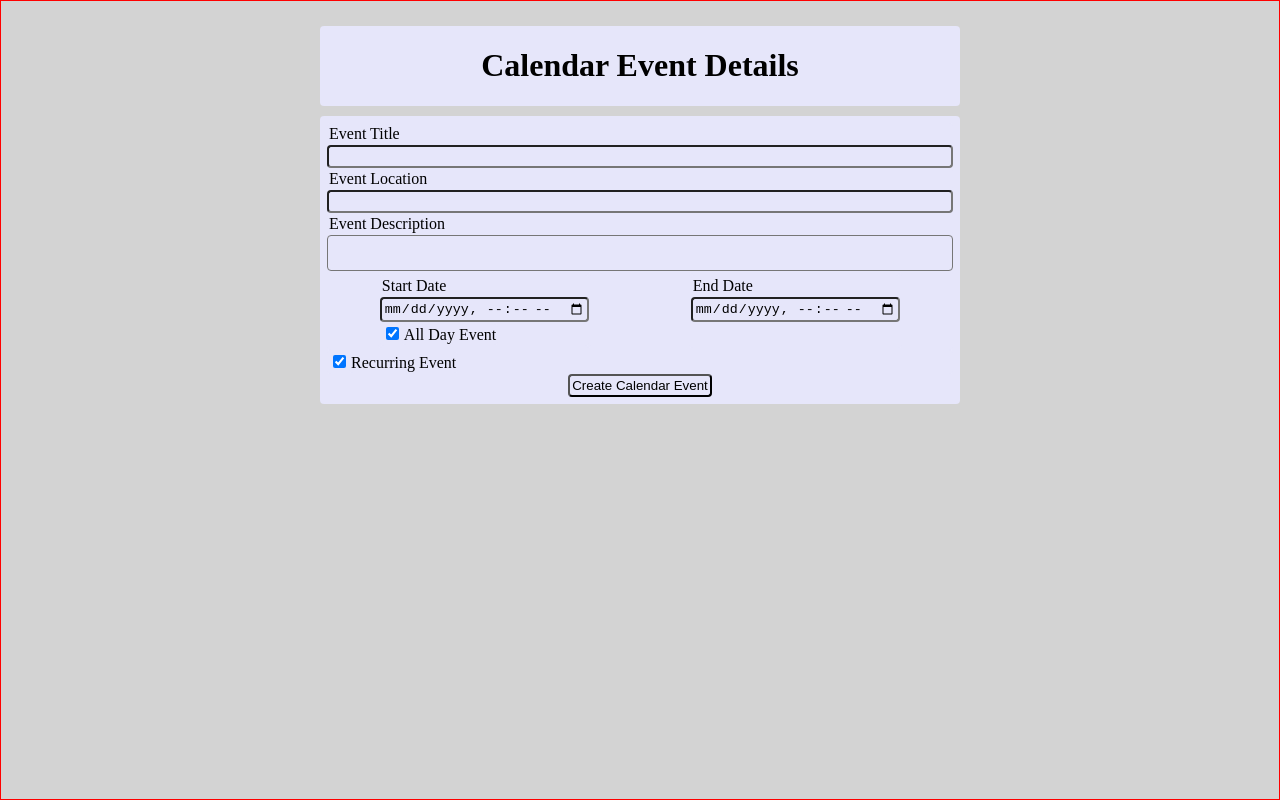
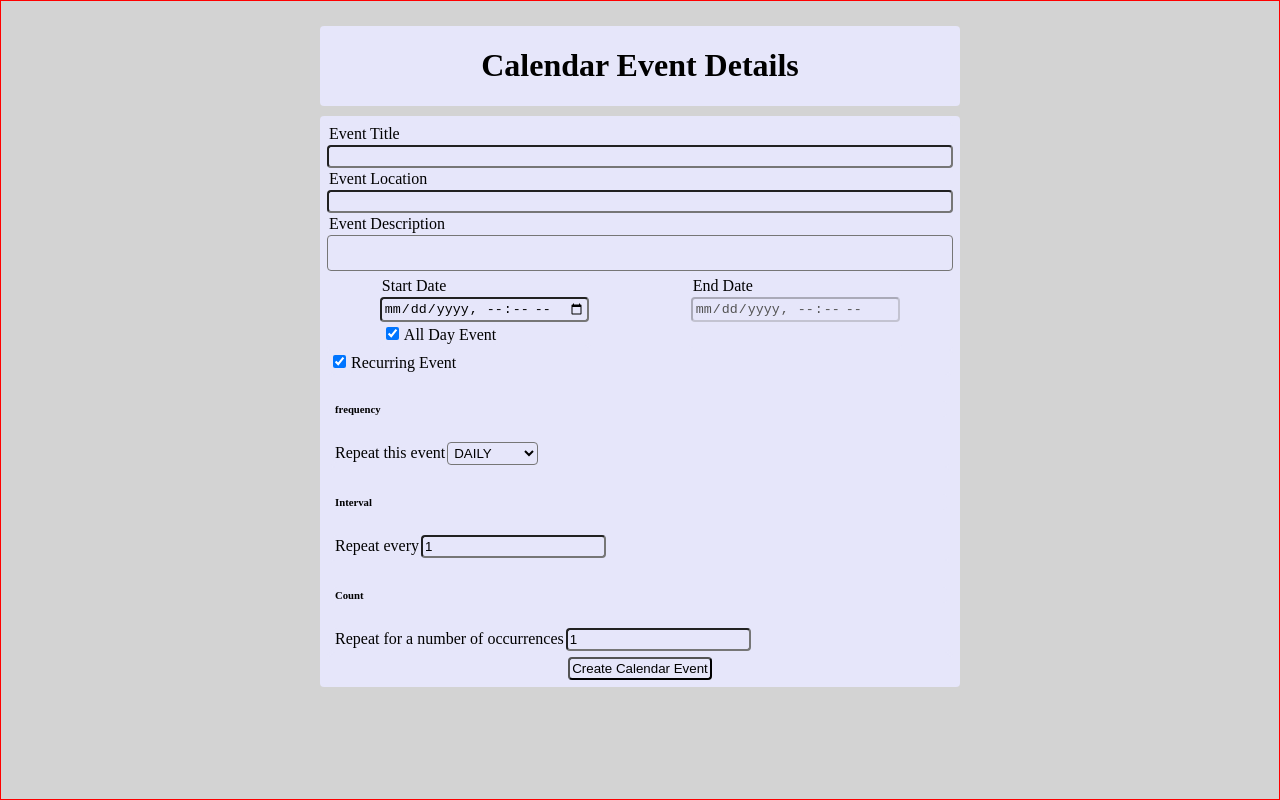
Before and after one commit to pfelto/ReactCalendarEvents, a React app: page / in a window 1280 px wide. Both pictures are taken after a click on the checkbox "Recurring Event". Built offline with nearby package versions, Linux system fonts and the light colour scheme.

Commit message:
Added in all the markup and functionality to create a basic iCalendar Event that can have simple recurrence. Need to complete markup for the recurring event section then will push to github

```diff
--- a/src/components/App.js
+++ b/src/components/App.js
@@ -4,37 +4,157 @@ import { ICalendar } from "datebook";
 
 const emptyCalendar = {
   title: "",
-  description: null,
+  description: "",
   location: "",
   start: "",
+  end: "",
+  //recurrence is not supported in Yahoo or Outlook calendars using dateBook
+  recurrence: {
+    frequency: "DAILY",
+    interval: 1,
+    count: 1,
+    /*
+    Addd these later as it adds more complexity
     end: null,
-  recurrence: {
-    frequency: null,
-    interval: null,
-    count: null,
+    weekdays: null,
     monthdays: null,
     weekstart: null,
+    */
   },
+  allDay: true,
+  recurring: false,
 };
 
 export const App = () => {
   const [calendarEvent, setCalendarEvent] = useState(emptyCalendar);
 
   function createICS(event) {
-    const config = {
+    let config = {};
+    if (event.allDay) {
+      if (event.recurring) {
+        config = {
           title: event.title,
           location: event.location,
-      description: "Let's blow off some steam with a tall cold one!",
+          description: event.description,
           start: new Date(event.start),
           end: new Date(event.start),
           // an event that recurs every two weeks:
+          recurrence: {
+            frequency: event.recurrence.frequency,
+            interval: event.recurrence.interval,
+            count: event.recurrence.count,
+            /*
+          count: null,
+          Addd these later as it adds more complexity
+          end: null,
+          weekdays: null,
+          monthdays: null,
+          weekstart: null,
+          */
+          },
         };
+      } else {
+        config = {
+          title: event.title,
+          location: event.location,
+          description: event.description,
+          start: new Date(event.start),
+          end: new Date(event.start),
+        };
+      }
+    } else {
+      if (event.recurring) {
+        config = {
+          title: event.title,
+          location: event.location,
+          description: event.description,
+          start: new Date(event.start),
+          end: new Date(event.end),
+          // an event that recurs every two weeks:
+          recurrence: {
+            frequency: event.recurrence.frequency,
+            interval: event.recurrence.interval,
+            count: event.recurrence.count,
+            /*
+            interval: null,
+            count: null,
+            Addd these later as it adds more complexity
+            end: null,
+            weekdays: null,
+            monthdays: null,
+            weekstart: null,
+            */
+          },
+        };
+      } else {
+        config = {
+          title: event.title,
+          location: event.location,
+          description: event.description,
+          start: new Date(event.start),
+          end: new Date(event.end),
+        };
+      }
+    }
+
     console.log(event);
 
     const icalendar = new ICalendar(config);
 
     icalendar.download();
   }
+
+  const recurringMarkup = (
+    <div>
+      <div>
+        <h6>frequency</h6>
+        <label htmlFor="frequncy">Repeat this event</label>
+        <select
+          id="frequncy"
+          value={calendarEvent.recurrence.frequency}
+          onChange={(e) => {
+            let newObject = JSON.parse(JSON.stringify(calendarEvent));
+            newObject.recurrence.frequency = e.target.value;
+            setCalendarEvent(newObject);
+          }}
+        >
+          <option value="DAILY">DAILY</option>
+          <option value="WEEKLY">WEEKLY</option>
+          <option value="MONTHLY">MONTHLY</option>
+          <option value="YEARLY">YEARLY</option>
+        </select>
+      </div>
+      <div>
+        <h6>Interval</h6>
+        <label htmlFor="interval">Repeat every</label>
+        <input
+          id="interval"
+          type="number"
+          value={calendarEvent.recurrence.interval}
+          onChange={(e) => {
+            let newObject = JSON.parse(JSON.stringify(calendarEvent));
+            newObject.recurrence.interval = e.target.value;
+            setCalendarEvent(newObject);
+          }}
+        ></input>
+      </div>
+      <div>
+        <h6>Count</h6>
+        <label htmlFor="count">Repeat for a number of occurrences</label>
+        <input
+          id="count"
+          type="number"
+          value={calendarEvent.recurrence.count}
+          onChange={(e) => {
+            let newObject = JSON.parse(JSON.stringify(calendarEvent));
+            newObject.recurrence.count = e.target.value;
+            setCalendarEvent(newObject);
+          }}
+        ></input>
+      </div>
+    </div>
+  );
+
   return (
     <div className="App">
       <div className="header">
@@ -99,18 +219,51 @@ export const App = () => {
                 required
               ></input>
               <div>
-                <input id="allday" type="checkbox" defaultChecked></input>
+                <input
+                  id="allday"
+                  type="checkbox"
+                  checked={calendarEvent.allDay}
+                  onChange={() =>
+                    setCalendarEvent((calendarEvent) => ({
+                      ...calendarEvent,
+                      allDay: !calendarEvent.allDay,
+                    }))
+                  }
+                ></input>
                 <label htmlFor="allday">All Day Event</label>
               </div>
             </div>
             <div className="dates">
               <label htmlFor="eDate">End Date</label>
-              <input id="eDate" type="datetime-local"></input>
+              <input
+                id="eDate"
+                type="datetime-local"
+                value={calendarEvent.end}
+                onChange={(e) =>
+                  setCalendarEvent((calendarEvent) => ({
+                    ...calendarEvent,
+                    end: e.target.value,
+                  }))
+                }
+                disabled={calendarEvent.allDay}
+                required={calendarEvent.allDay ? false : true}
+              ></input>
             </div>
           </div>
           <div>
-            <input id="recurring" type="checkbox"></input>
+            <input
+              id="recurring"
+              type="checkbox"
+              checked={calendarEvent.recurring}
+              onChange={() =>
+                setCalendarEvent((calendarEvent) => ({
+                  ...calendarEvent,
+                  recurring: !calendarEvent.recurring,
+                }))
+              }
+            ></input>
             <label htmlFor="recurring">Recurring Event</label>
+            {calendarEvent.recurring ? recurringMarkup : null}
           </div>
           <button type="submit">Create Calendar Event</button>
         </form>
--- a/src/index.css
+++ b/src/index.css
@@ -60,7 +60,7 @@ section form button {
   flex-direction: column;
 }
 
-@media only screen and (max-width: 600px) {
+@media only screen and (max-width: 900px) {
   .dateSection {
     display: block;
   }
```
Lines whose indentation alone changed are shown as unchanged.
